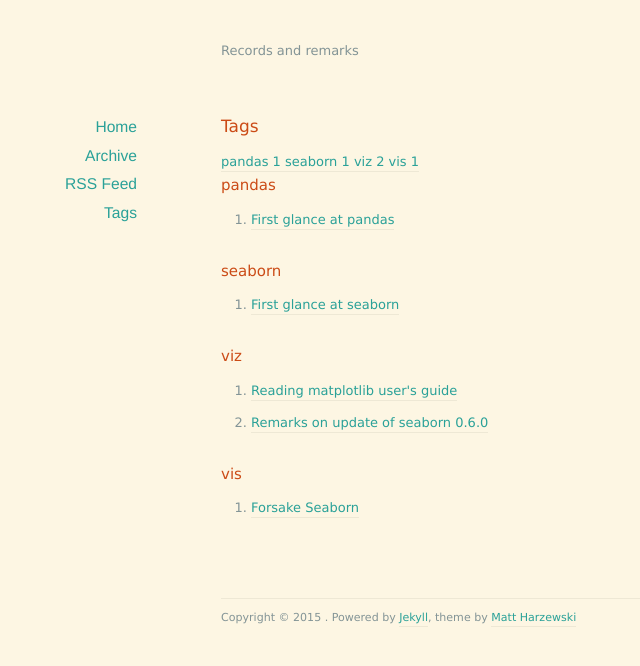
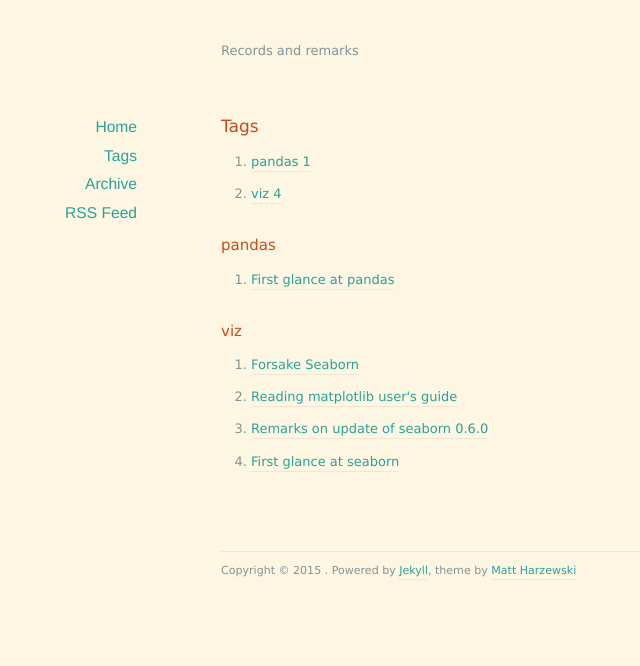
Before and after one commit to zhuzelong/zhuzelong.github.io, a Jekyll site: the page built from tags.html, in a window 1280 px wide. Shown: the top 666 px of the page, without its empty margins (169-809 px from the left). Built offline with Jekyll 4.4.1, drawn with Linux system fonts in a browser that asks for light colours; nearby versions of some CDN libraries.

Commit message:
Update tags

```diff
--- a/_layouts/default.html
+++ b/_layouts/default.html
@@ -34,9 +34,9 @@
       <nav>
         <ul>
           <li><a href="/">Home</a></li>
+          <li><a href="/tags.html">Tags</a></li>
           <li><a href="/archives">Archive</a></li>
           <li><a href="/feed.xml">RSS Feed</a></li>
-          <li><a href="/tags.html">Tags</a></li>
         </ul>
       </nav>
     </div>
--- a/_posts/2015-06-28-first-glance-at-seaborn.md
+++ b/_posts/2015-06-28-first-glance-at-seaborn.md
@@ -2,7 +2,7 @@
 layout: post
 title: First glance at seaborn
 categories: [Remarks]
-tags: [seaborn]
+tags: [viz]
 published: True
 
 ---
--- a/_posts/2015-07-03-forsake-seaborn.md
+++ b/_posts/2015-07-03-forsake-seaborn.md
@@ -2,7 +2,7 @@
 layout: post
 title: Forsake Seaborn
 categories: [Remarks]
-tags: [vis]
+tags: [viz]
 published: True
 
 ---
--- a/tags.html
+++ b/tags.html
@@ -4,22 +4,24 @@
 ---
 
 <div class='list-group'>
+  <ul>
   {% assign tags_list = site.tags %}
 
   {% if tags_list.first[0] == null %}
     {% for tag in tags_list %}
-      <a href="/tags#{{ tag }}-ref" class='list-group-item'>
+      <li><a href="/tags#{{ tag }}-ref" class='list-group-item'>
         {{ tag }} <span class='badge'>{{ site.tags[tag].size }}</span>
-      </a>
+      </a></li>
     {% endfor %}
   {% else %}
     {% for tag in tags_list %}
+      <li>
       <a href="/tags#{{ tag[0] }}-ref" class='list-group-item'>
         {{ tag[0] }} <span class='badge'>{{ tag[1].size }}</span>
-      </a>
+      </a></li>
     {% endfor %}
   {% endif %}
-
+</ul>
   {% assign tags_list = nil %}
 </div>
 
```
